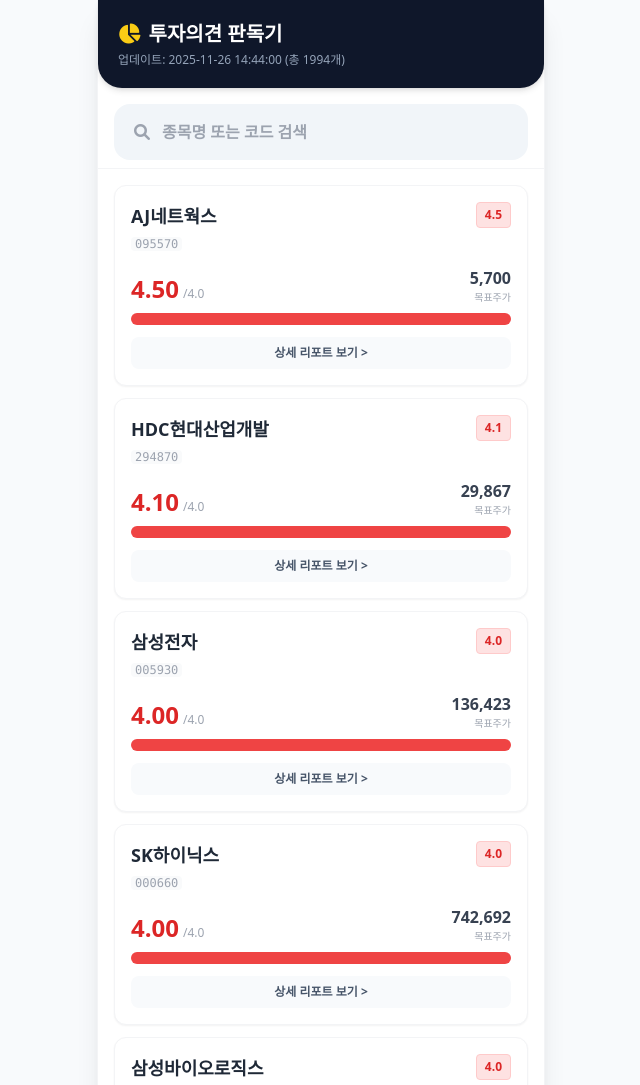
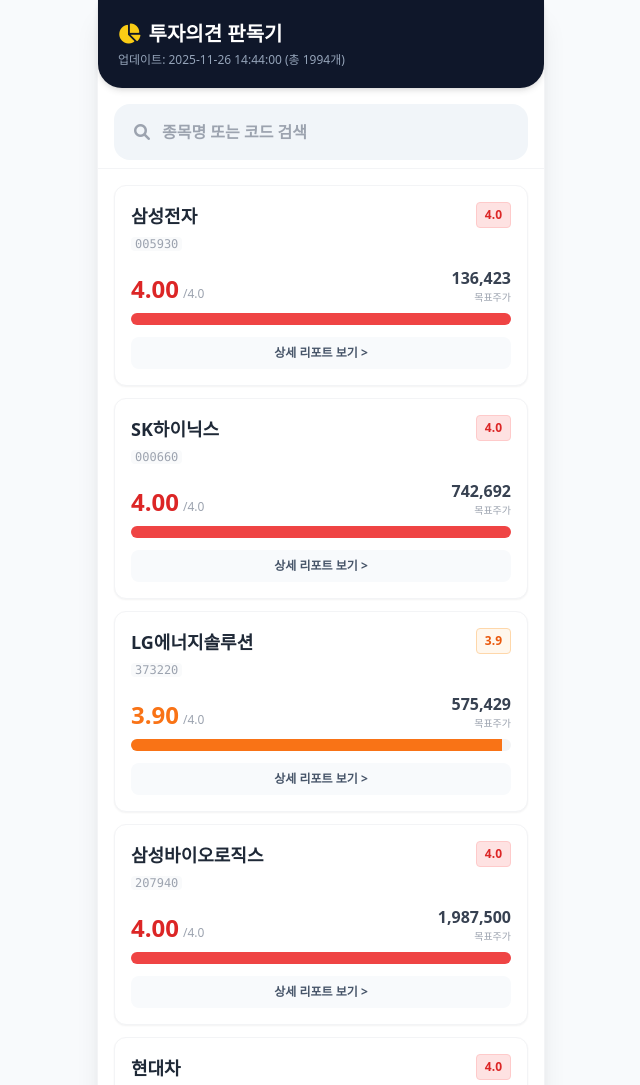
Before and after one commit to my-stock-code/stock-consensus, a plain HTML site: page index.html in a window 1280 px wide. Shown: the top 1085 px of the page, without its empty margins (319-959 px from the left). Drawn offline with nearby package versions, Linux system fonts and the light colour scheme.

Commit message:
Update index.html

```diff
--- a/index.html
+++ b/index.html
@@ -49,8 +49,8 @@
                 const res = await fetch('data.json?t=' + Date.now());
                 const json = await res.json();
 
-                // 점수 높은 순으로 정렬
-                allData = json.stocks.sort((a, b) => b.consensus - a.consensus);
+                // 그래도 두기
+                allData = json.stocks;
 
                 document.getElementById('infoText').innerText =
                     `업데이트: ${json.updated_at} (총 ${allData.length}개)`;
```
